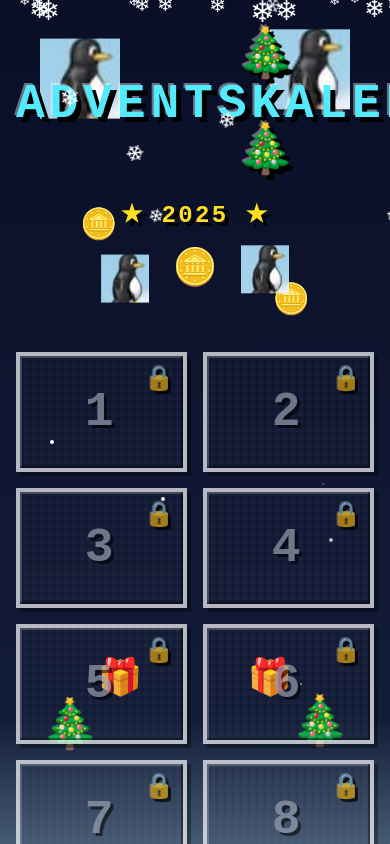
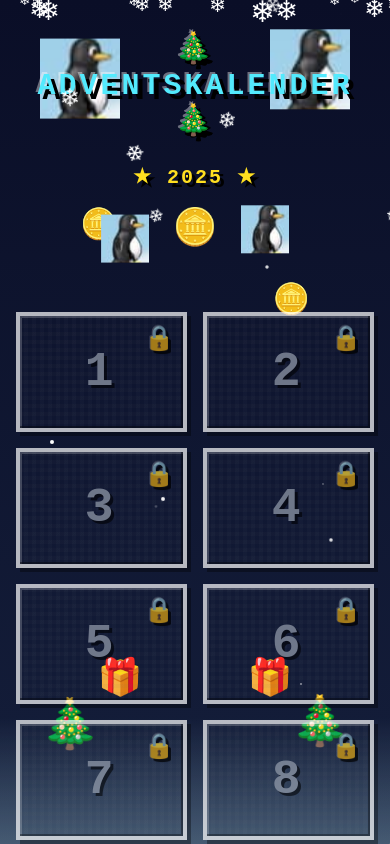
Before and after one commit to bnwe/ai-advent, a Next.js app: page / in a window 390 px wide. Shown: the top 844 px of the page. Built offline with nearby package versions, Linux system fonts and the light colour scheme.

Commit message:
Make heading smaller for mobile

```diff
--- a/app/components/Calendar.tsx
+++ b/app/components/Calendar.tsx
@@ -95,13 +95,13 @@ export default function Calendar({ doors }: Readonly<CalendarProps>) {
     <div className="w-full max-w-7xl mx-auto px-4 py-8 relative z-10">
       {/* Retro Gaming Title */}
       <div className="text-center mb-12">
-        <h1 className="text-5xl md:text-7xl font-black text-center mb-4 pixel-header text-cyan-300 relative inline-block"
+        <h1 className="text-3xl sm:text-5xl md:text-7xl font-black text-center mb-4 pixel-header text-cyan-300 relative inline-block"
           style={{
             textShadow: '5px 5px 0px rgba(0, 0, 0, 1), -2px -2px 0px rgba(255, 255, 255, 0.4)',
           }}>
           🎄 ADVENTSKALENDER 🎄
         </h1>
-        <div className="text-2xl md:text-3xl font-black text-yellow-300 pixel-header mt-2"
+        <div className="text-xl sm:text-2xl md:text-3xl font-black text-yellow-300 pixel-header mt-2"
           style={{
             textShadow: '4px 4px 0px rgba(0, 0, 0, 1)',
           }}>
```
